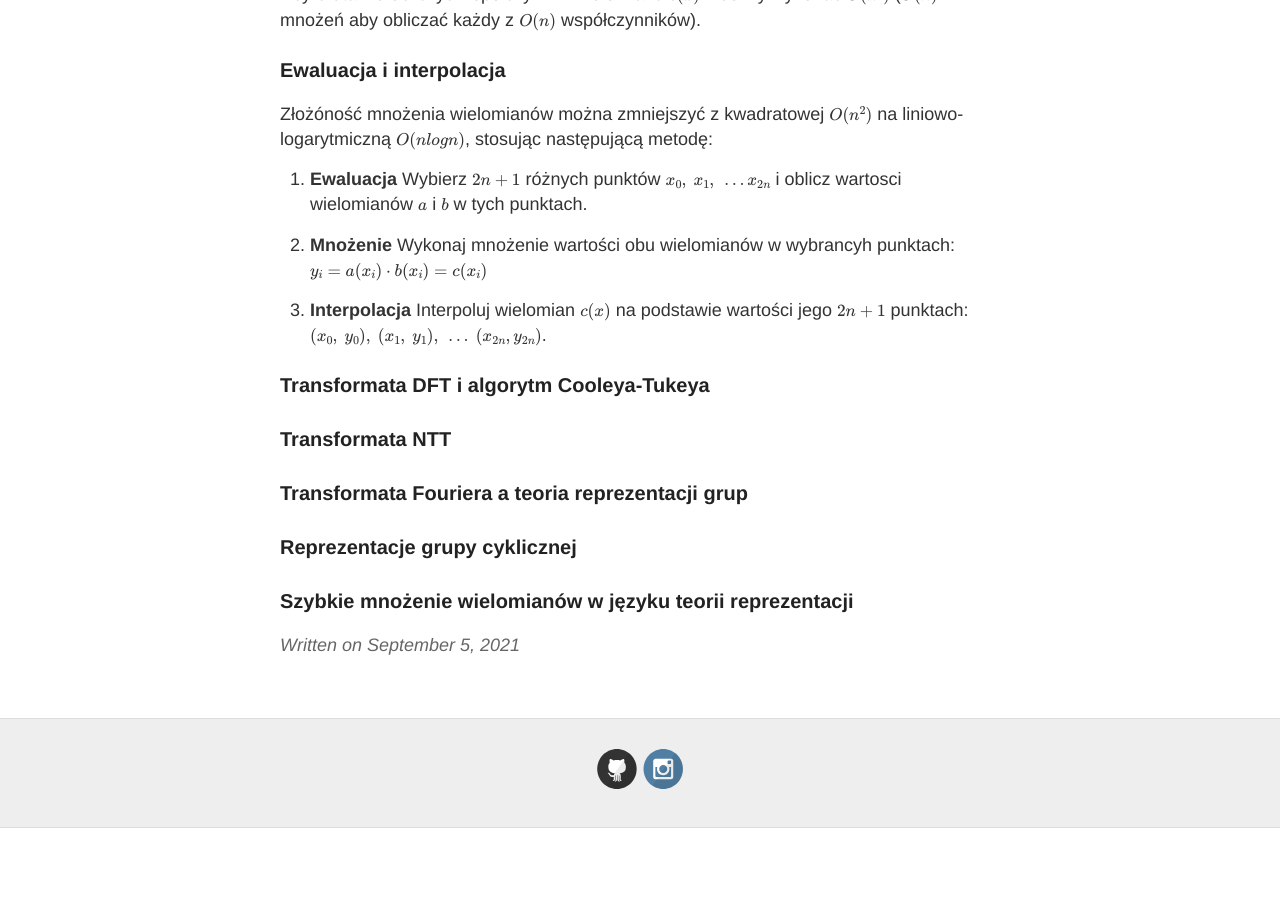
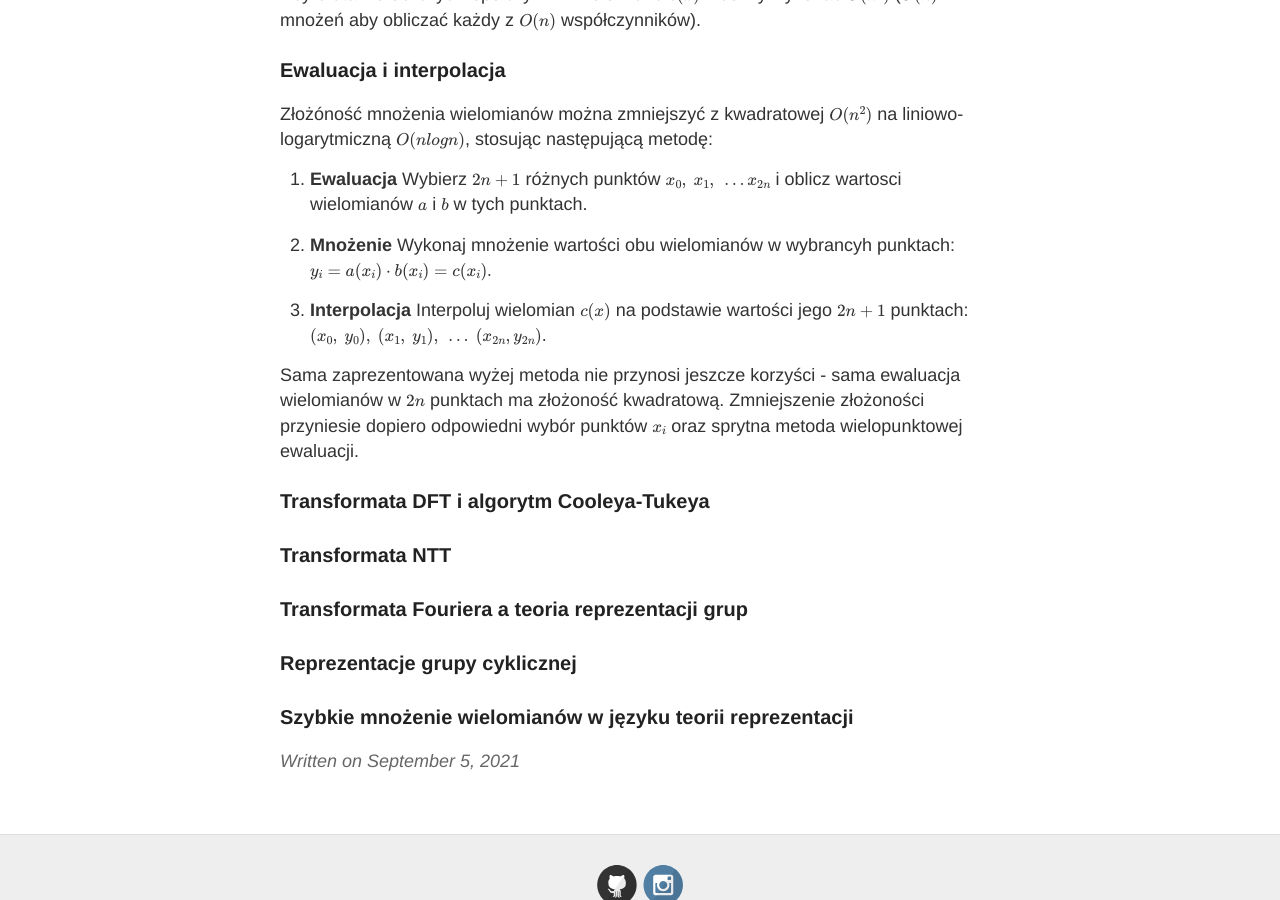
Before and after one commit to keIpie/keIpie.github.io, a Jekyll site: the page built from popular/_posts/2021-9-5-transformaty.md, in a window 1280 px wide and 900 px high, scrolled down 675 px. Built offline with Jekyll 4.4.1, drawn with Linux system fonts in a browser that asks for light colours; formulas are drawn with MathJax 3; before the commit the page ends 1503 px from its top, so only the background shows below that.

Commit message:
transformaty

```diff
--- a/popular/_posts/2021-9-5-transformaty.md
+++ b/popular/_posts/2021-9-5-transformaty.md
@@ -28,10 +28,14 @@ $O(n log n)$, stosując następującą metodę:
 wielomianów $a$ i $b$ w tych punktach.
 
 2. **Mnożenie** Wykonaj mnożenie wartości obu wielomianów w wybrancyh punktach:
-$$ y_i = a(x_i) \cdot b(x_i) = c(x_i)$$
+$$ y_i = a(x_i) \cdot b(x_i) = c(x_i).$$
 
 3. **Interpolacja** Interpoluj wielomian $c(x)$ na podstawie wartości jego $2n+1$ punktach:
 $(x_0,~y_0),~(x_1,~y_1),~\ldots~(x_{2n}, y_{2n})$.
+
+Sama zaprezentowana wyżej metoda nie przynosi jeszcze korzyści - sama ewaluacja wielomianów
+w $2n$ punktach ma złożoność kwadratową. Zmniejszenie złożoności przyniesie dopiero
+odpowiedni wybór punktów $x_i$ oraz sprytna metoda wielopunktowej ewaluacji.
 
 
 ### Transformata DFT i algorytm Cooleya-Tukeya
```
